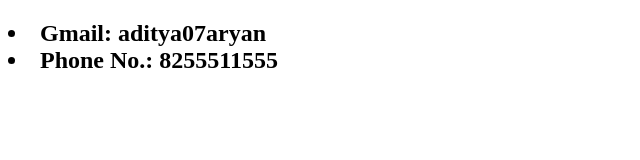
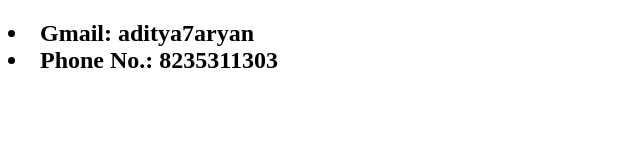
Before and after one commit to AdWitya7/09-03-2023, a plain HTML site: page Contact.html in a window 1280 px wide. Shown: the full height of the page, 0-640 px from the left. Drawn offline with Linux system fonts and the light colour scheme.

Commit message:
Update Contact.html

```diff
--- a/Contact.html
+++ b/Contact.html
@@ -7,7 +7,7 @@
 </head>
 <body>
     <h2>
-    <li>Gmail: aditya07aryan</li>
-    <li>Phone No.: 8255511555</li></h2>
+    <li>Gmail: aditya7aryan</li>
+    <li>Phone No.: 8235311303</li></h2>
 </body>
 </html>
```
